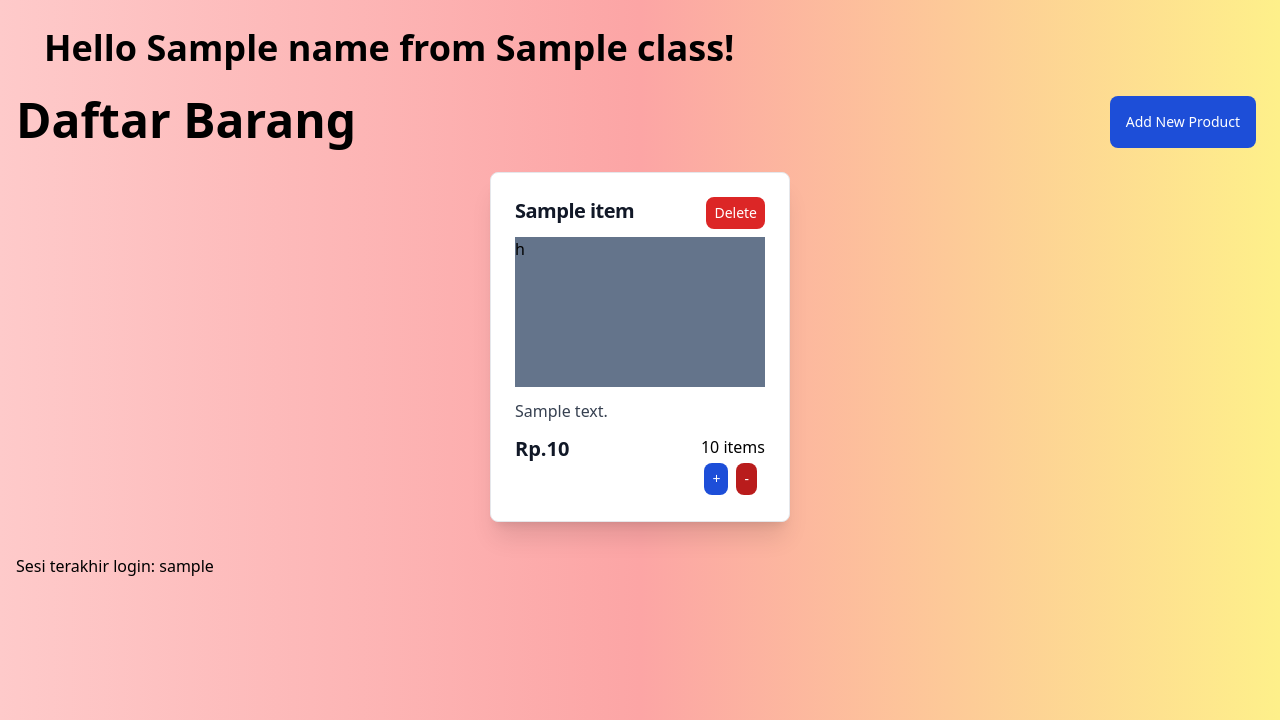
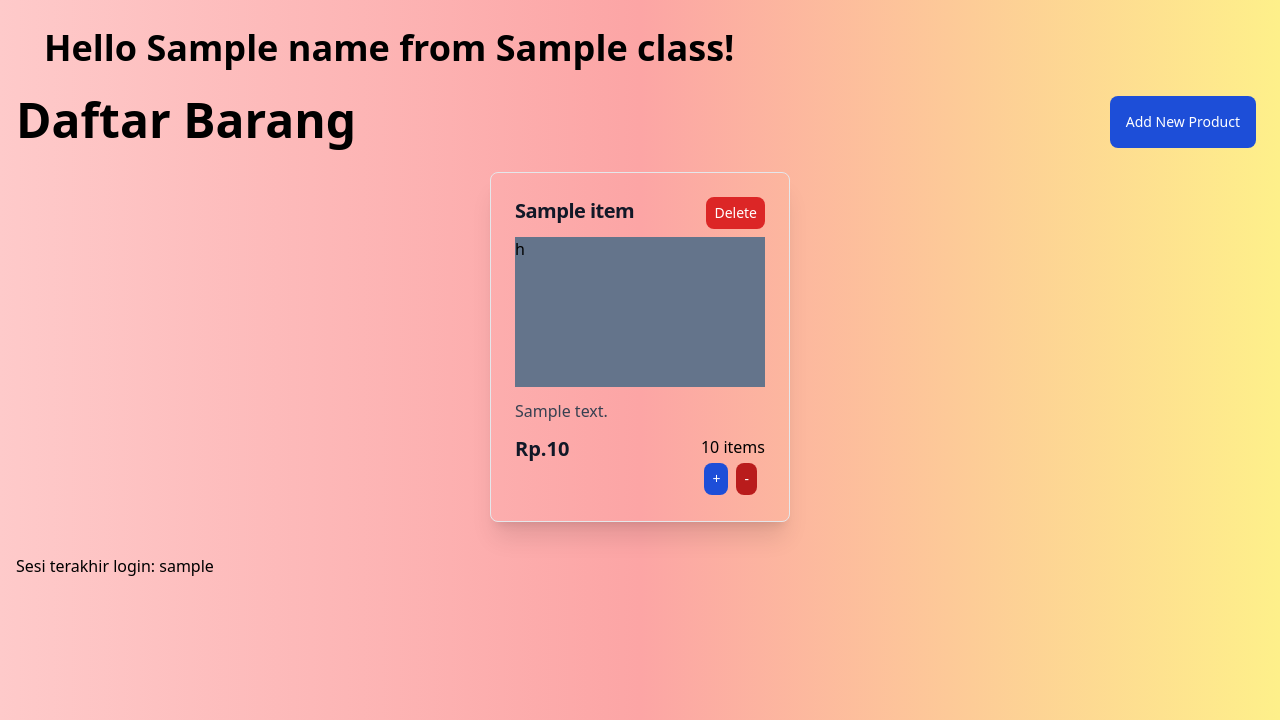
Before and after one commit to Marsupilamieue/shopeeng, a Django app: template main/templates/main.html in a window 1280 px wide. Shown: the part 80-800 px from the top of the page. Run offline with Django 4.2, Linux system fonts and the light colour scheme; the template is opened without the code that fills it: most values are stand-ins (such as "Sample title", 1, 10 or a date in 2020); some libraries are stand-ins or nearby versions.

Commit message:
update:tugas5

```diff
--- a/main/templates/main.html
+++ b/main/templates/main.html
@@ -20,7 +20,7 @@
     </div>
     <div class="flex flex-wrap justify-center">
         {% for item in items %}
-        <div class="w-[300px] m-4 h-[350px] p-6 bg-white border border-gray-200 rounded-lg shadow-xl">
+        <div class="w-[300px] m-4 h-[350px] p-6 {% if forloop.last %} bg-transparent {% else %}bg-white{% endif %} border border-gray-200 rounded-lg shadow-xl">
             <div class="flex justify-between">
                 <h5 class="mb-2 text-xl font-bold tracking-tight text-gray-900 ">{{item.name}}</h5>
                 <form action="{% url 'main:remove_item' item.id %}" method="post">
```
